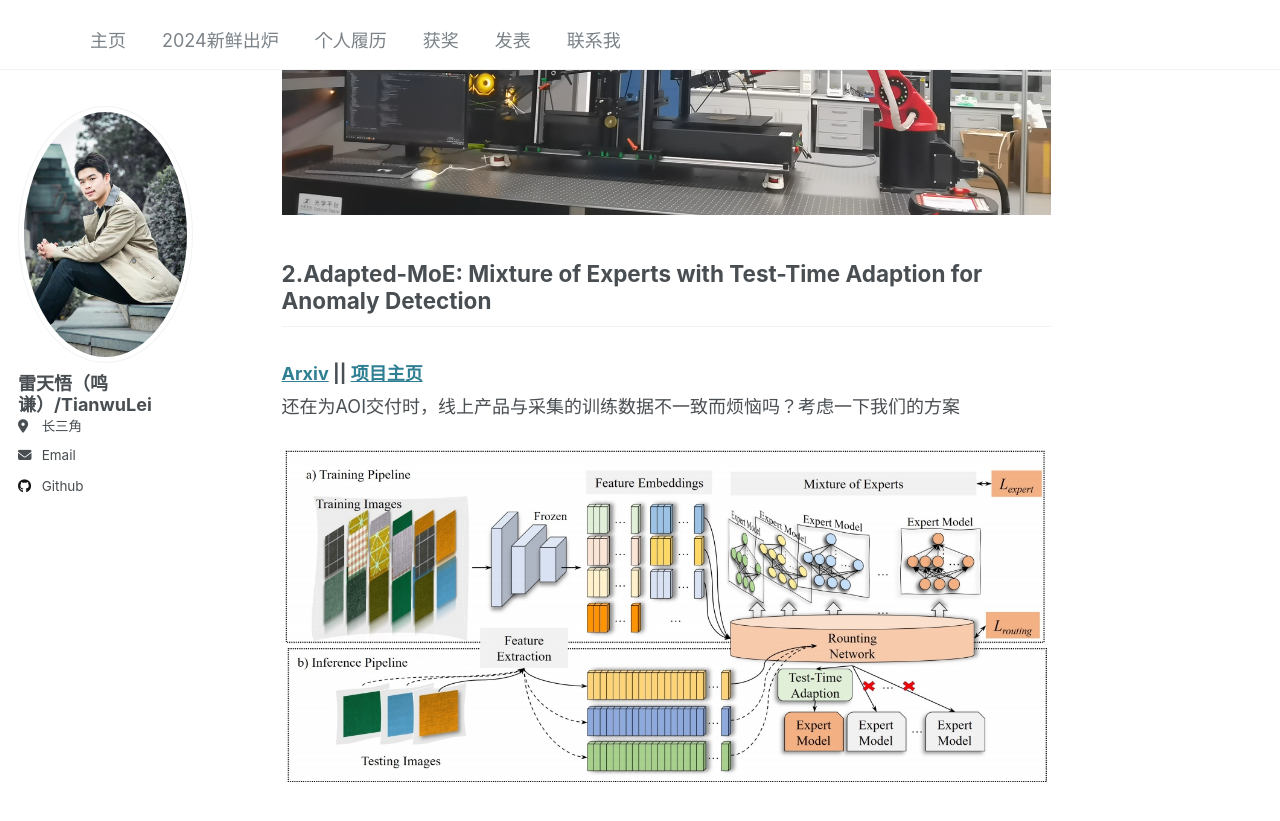
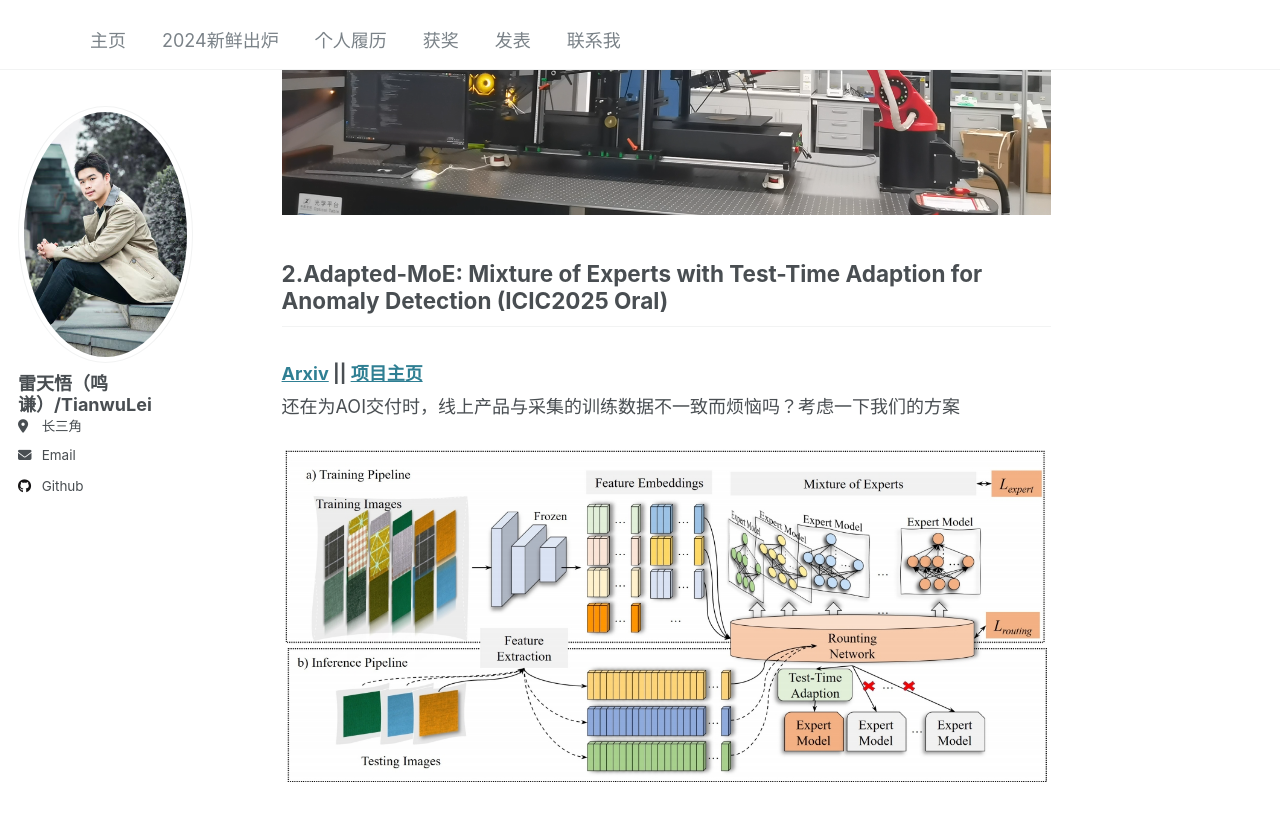
Before and after one commit to ray3572/ray3572.github.io, a Jekyll site: the page built from _pages/about.md, in a window 1280 px wide and 900 px high, scrolled down 674 px. Shown: the top 821 px of the window. Built offline with Jekyll 4.4.1, drawn with Linux system fonts in a browser that asks for light colours.

Commit message:
add icic25

```diff
--- a/_pages/about.md
+++ b/_pages/about.md
@@ -20,7 +20,7 @@ redirect_from:
 </center>
 
 
-## 2.Adapted-MoE: Mixture of Experts with Test-Time Adaption for Anomaly Detection
+## 2.Adapted-MoE: Mixture of Experts with Test-Time Adaption for Anomaly Detection (ICIC2025 Oral)
 ### [Arxiv](https://arxiv.org/pdf/2409.05611) || [项目主页](https://ray3572.github.io/AdaptedMoE_web)
 还在为AOI交付时，线上产品与采集的训练数据不一致而烦恼吗？考虑一下我们的方案
 <center>
```
Also changed, not shown: _pages/cv.md (+1 -1 lines).
